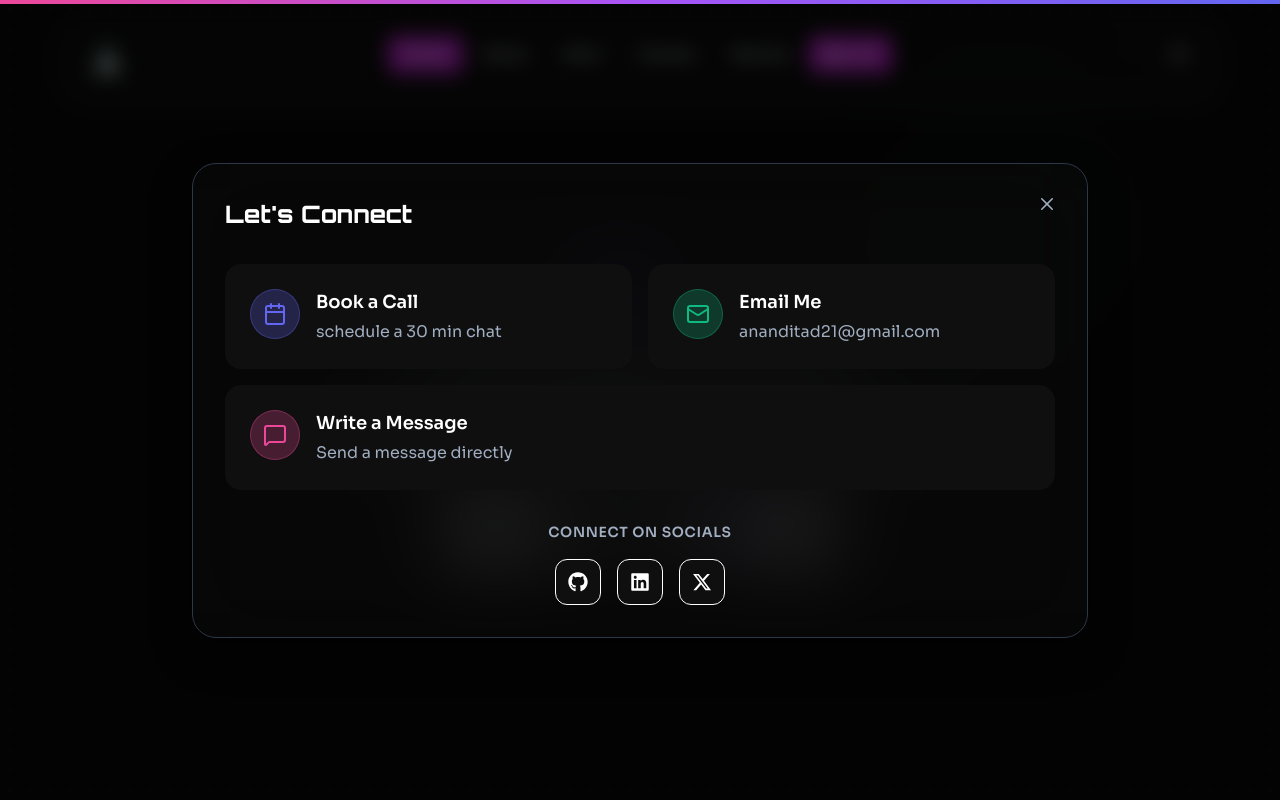
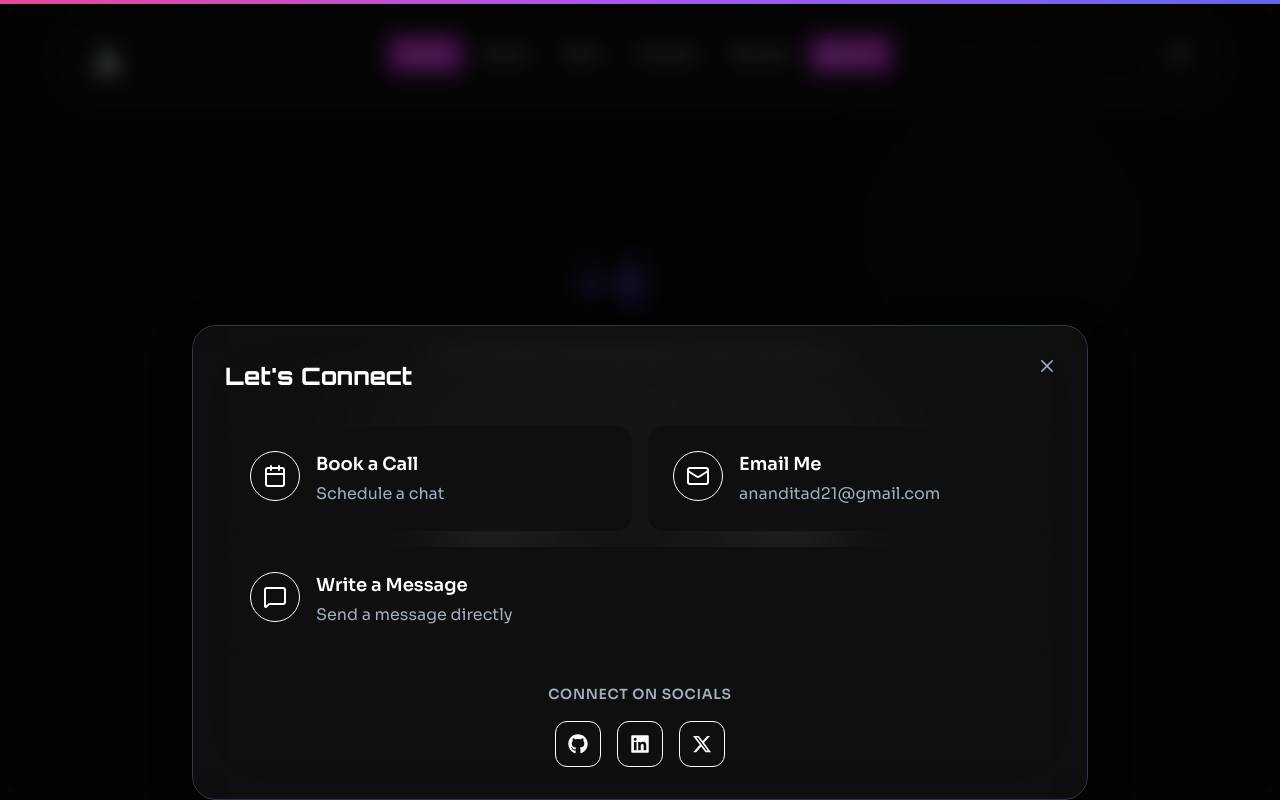
Before and after one commit to anandita-3217/anandita-dakshayani, a React (Vite) app: page / in a window 1280 px wide. Both pictures are taken after a click on the link "Future Collab". Shown: the top 800 px of the page. Built offline with nearby package versions, Linux system fonts and the light colour scheme.

Commit message:
Took care of light theme colors and icon colors TODO: develop logic of the entire contact form

```diff
--- a/src/components/Contact.jsx
+++ b/src/components/Contact.jsx
@@ -59,47 +59,6 @@ export default function Contact({ isOpen, onClose }) {
     setFormData({ name: '', email: '', message: '' });
     onClose();
   };
-
-  // const CTAButton = ({ icon: Icon, label, onClick, gradient,subtext }) => {
-  //   const { r, g, b } = hexToRgb(gradient);
-  //   const rgba = (a) => `rgba(${r},${g},${b},${a})`;
-
-  //   return (
-  //     <MotionBox
-  //       as="button"
-  //       onClick={onClick}
-  //       p={6}
-  //       borderRadius="2xl"
-  //       border="1px solid"
-  //       borderColor="surface.darker"
-  //       // bg={rgba(0.15)}
-  //       bg="surface.darker"
-  //       backdropFilter="blur(20px)"
-  //       cursor="pointer"
-  //       whileHover={{ scale: 1.03, y: -4 }}
-  //       whileTap={{ scale: 0.98 }}
-  //       transition={{ duration: 0.2 }}
-  //       w="full"
-  //     >
-  //       <VStack spacing={3}>
-  //         <Box
-  //           p={3}
-  //           borderRadius="50%"
-  //           bg={rgba(0.25)}
-  //           border="1px solid"
-  //           borderColor={rgba(0.35)}
-  //         >
-  //           <Icon size={24} color={gradient} />
-  //         </Box>
-  //         <Text fontSize="lg" fontWeight="600" color="text.primary">
-  //           {label}
-  //         </Text>
-  //         <Text fontSize="md" color="text.primary" fontWeight="400">{subtext}</Text>
-  //       </VStack>
-  //     </MotionBox>
-  //   );
-  // };
-
   const CTAButton = ({ icon: Icon, label, onClick, gradient, subtext }) => {
   const { r, g, b } = hexToRgb(gradient);
   const rgba = (a) => `rgba(${r},${g},${b},${a})`;
@@ -129,8 +88,9 @@ export default function Contact({ isOpen, onClose }) {
           border="1px solid"
           borderColor={rgba(0.35)}
           flexShrink={0}
+          color={"text.primary"}
         >
-          <Icon size={24} color={gradient} />
+          <Icon size={24}  />
         </Box>
 
         {/* Text content */}
@@ -172,16 +132,20 @@ export default function Contact({ isOpen, onClose }) {
   };
 
   return (
-    <Modal isOpen={isOpen} onClose={handleClose} isCentered size="4xl">
+    <Modal isOpen={isOpen} onClose={handleClose} isCentered motionPreset="slideInBottom" size="4xl">
       <ModalOverlay bg="blackAlpha.700" backdropFilter="blur(10px)" />
       <ModalContent
-        bg="surface.glass"
+        bg="surface.glassElevated"
         backdropFilter="blur(40px)"
         border="1px solid"
         borderColor="border.primary"
         borderRadius="3xl"
         overflow="hidden"
         mx={4}
+        mb={0}  // Bottom margin
+        mt="auto"  // Push to bottom
+        maxH="90vh"  // Prevent overflow on small screens
+        overflowY="auto"
       >
         <ModalHeader
           fontSize="2xl"
@@ -221,15 +185,15 @@ export default function Contact({ isOpen, onClose }) {
                     icon={Calendar}
                     label="Book a Call"
                     onClick={() => window.open('https://calendly.com/your-link', '_blank')}
-                    gradient="#6366f1"
-                    subtext="schedule a 30 min chat"
+                    gradient="text.primary"
+                    subtext="Schedule a chat"
                   />
                   <CTAButton flex="1"
                   w="full"
                     icon={Mail}
                     label="Email Me"
                     onClick={() => window.location.href = 'mailto:your@email.com'}
-                    gradient="#10b981"
+                    gradient="#text.primary"
                     subtext="ananditad21@gmail.com"
                   />
 
@@ -238,7 +202,7 @@ export default function Contact({ isOpen, onClose }) {
                     icon={MessageSquare}
                     label="Write a Message"
                     onClick={() => setShowMessageForm(true)}
-                    gradient="#ec4899"
+                    gradient="#text.primary"
                     subtext="Send a message directly"
                   />
                 </VStack>
```
